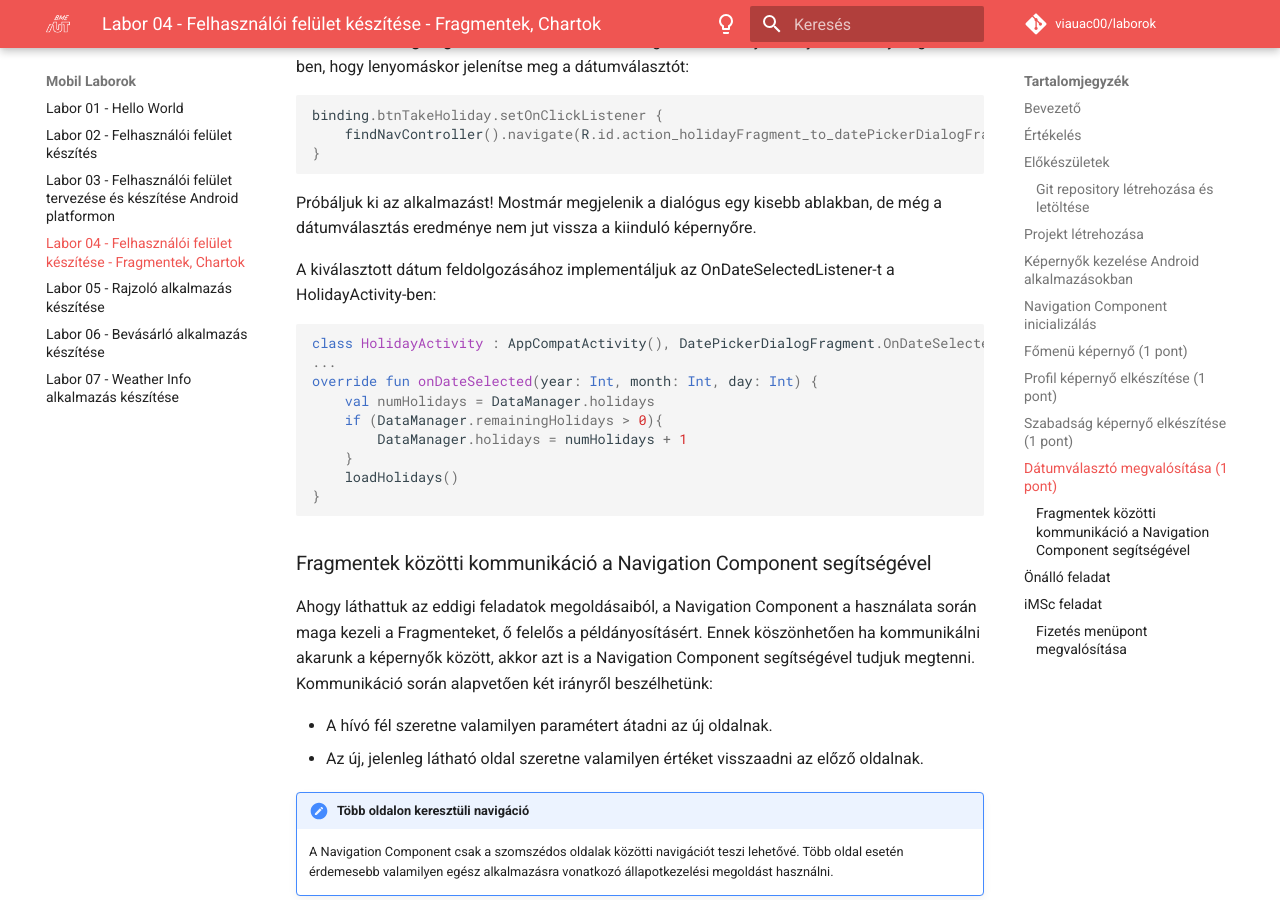
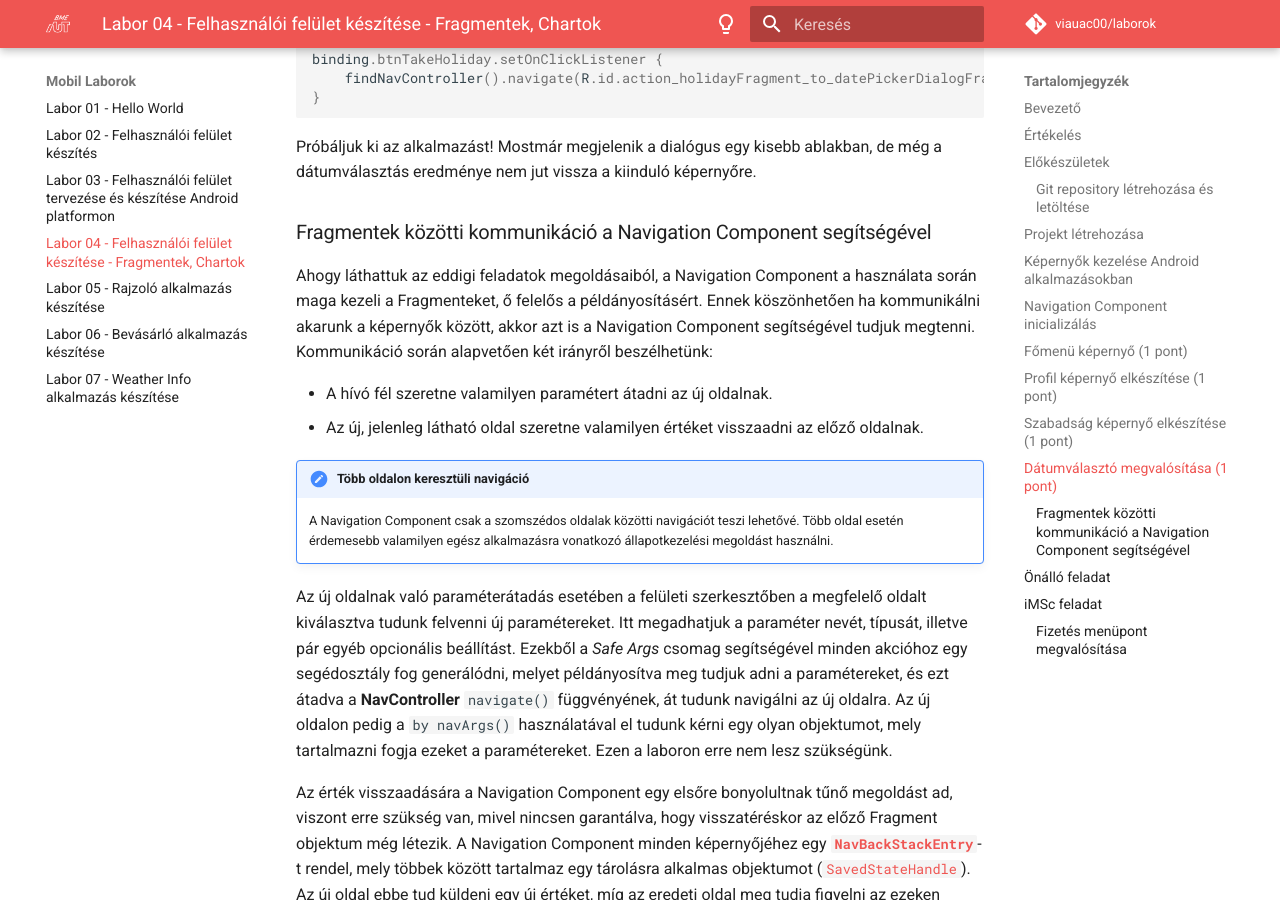
Before and after one commit to VIAUAD02/laborok, an MkDocs documentation site: the page built from docs/laborok/04-android-ui-fragments/index.md, in a window 1280 px wide and 900 px high, scrolled down 17661 px. Built offline with MkDocs 1.6.1 and Material for MkDocs 9.7.7, drawn with Linux system fonts in a browser that asks for light colours; comment, search, counter and statistics services are not loaded; some of the changed text lies outside the part shown.

Commit message:
Remove HolidayActivity reference, rename profile sub-pages

````diff
--- a/docs/laborok/04-android-ui-fragments/index.md
+++ b/docs/laborok/04-android-ui-fragments/index.md
@@ -689,19 +687,6 @@ binding.btnTakeHoliday.setOnClickListener {
 
 Próbáljuk ki az alkalmazást! Mostmár megjelenik a dialógus egy kisebb ablakban, de még a dátumválasztás eredménye nem jut vissza a kiinduló képernyőre.
 
-A kiválasztott dátum feldolgozásához implementáljuk az OnDateSelectedListener-t a HolidayActivity-ben:
-```kotlin
-class HolidayActivity : AppCompatActivity(), DatePickerDialogFragment.OnDateSelectedListener {
-...
-override fun onDateSelected(year: Int, month: Int, day: Int) {
-	val numHolidays = DataManager.holidays
-	if (DataManager.remainingHolidays > 0){
-		DataManager.holidays = numHolidays + 1
-	}
-	loadHolidays()
-}
-```
-
 ### Fragmentek közötti kommunikáció a Navigation Component segítségével
 
 Ahogy láthattuk az eddigi feladatok megoldásaiból, a Navigation Component a használata során maga kezeli a Fragmenteket, ő felelős a példányosításért. Ennek köszönhetően ha kommunikálni akarunk a képernyők között, akkor azt is a Navigation Component segítségével tudjuk megtenni.
````
Also changed, not shown: other parts of docs/laborok/04-android-ui-fragments/index.md (+3 -5 lines).
